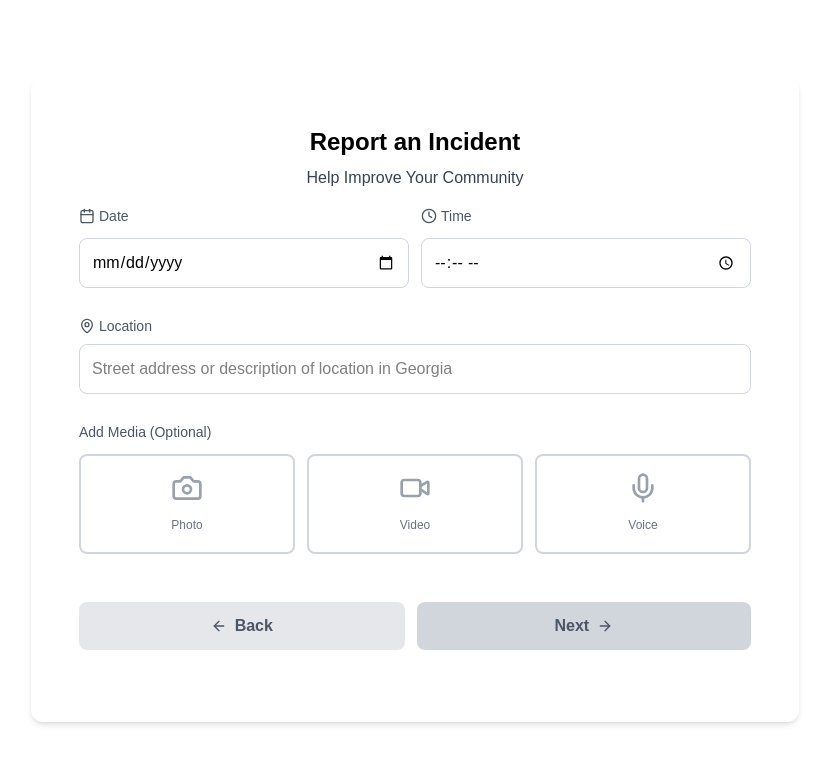
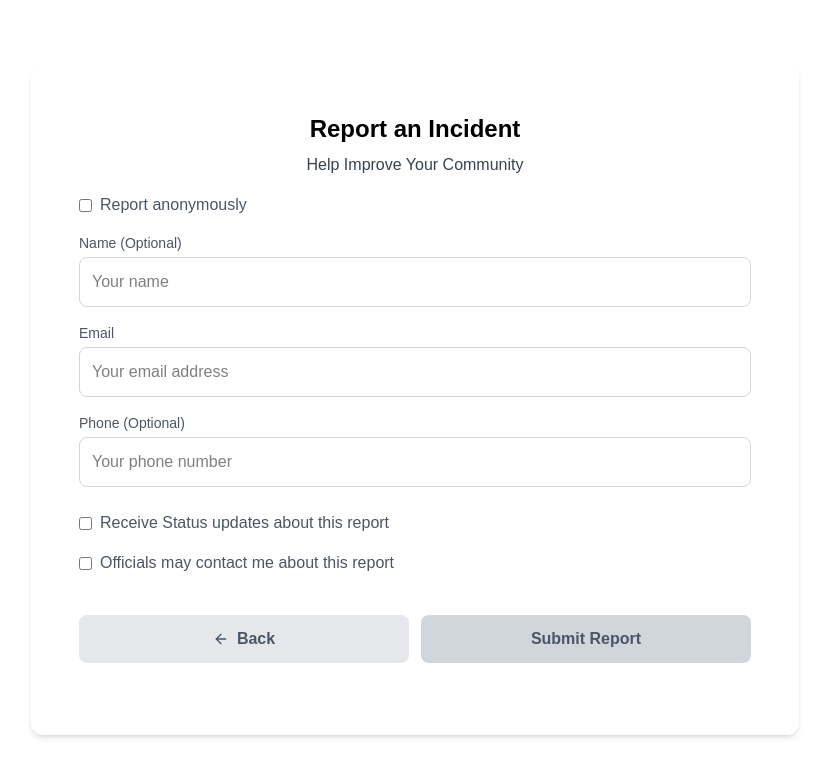
Before and after one commit to Trinity6264/citizen-reporting-app, a Next.js app: page / in a window 1280 px wide. Shown: the top 776 px of the page, without its empty margins (225-1055 px from the left). Built offline with nearby package versions, Linux system fonts and the light colour scheme.

Commit message:
Refactor incident reporting steps: update imports and enhance ThirdStep component with additional checkboxes and buttons

```diff
--- a/src/app/page.tsx
+++ b/src/app/page.tsx
@@ -1,7 +1,7 @@
 'use client';
 
-import SecondStep from "@/components/SecondStep";
-// import ThirdStep from "@/components/ThirdStep";
+// import SecondStep from "@/components/SecondStep";
+import ThirdStep from "@/components/ThirdStep";
 
 // import FirstStep from "@/components/first_step";
 
@@ -20,10 +20,10 @@ export default function Home() {
           {/* <FirstStep/> */}
 
           {/* Second incident step */}
-          <SecondStep/>
+          {/* <SecondStep/> */}
 
           {/* Third incident step */}
-          {/* <ThirdStep /> */}
+          <ThirdStep />
         </div>
       </div>
 
--- a/src/components/FirstStep.tsx
+++ b/src/components/FirstStep.tsx
@@ -57,7 +57,7 @@ const FirstStep = () => {
                 <button
                     onClick={() => { }}
                     // disabled={!!errors.incidentType || !formData.incidentType}
-                    className={`px-8 py-3 rounded-lg w-full flex items-center justify-center bg-gray-300 text-gray-600 cursor-not-allowed`}
+                    className={`px-4 md:px-8 py-3 rounded-lg w-full flex items-center justify-center bg-gray-300 text-gray-600 cursor-not-allowed`}
                     // ${!errors.incidentType && formData.incidentType
                     //   ? 'bg-blue-500 text-white hover:bg-blue-600 transition-colors'
                     //   : 'bg-gray-300 text-gray-600 cursor-not-allowed'
--- a/src/components/SecondStep.tsx
+++ b/src/components/SecondStep.tsx
@@ -90,7 +90,7 @@ const SecondStep = () => {
                 <button
                     onClick={() => { }}
                     // disabled={!!errors.incidentType || !formData.incidentType}
-                    className={`px-6 py-3 bg-gray-200 w-full  hover:bg-gray-300 transition-colors rounded-lg flex items-center justify-center text-gray-600 cursor-pointer font-semibold`}
+                    className={`px-4 md:px-8 py-3 bg-gray-200 w-full  hover:bg-gray-300 transition-colors rounded-lg flex items-center justify-center text-gray-600 cursor-pointer font-semibold`}
                     // ${!errors.incidentType && formData.incidentType
                     //   ? 'bg-blue-500 text-white hover:bg-blue-600 transition-colors'
                     //   : 'bg-gray-300 text-gray-600 cursor-not-allowed'
@@ -104,7 +104,7 @@ const SecondStep = () => {
                 <button
                     onClick={() => { }}
                     // disabled={!!errors.incidentType || !formData.incidentType}
-                    className={`px-8 py-3 rounded-lg w-full flex font-semibold items-center justify-center bg-gray-300 text-gray-600 cursor-not-allowed`}
+                    className={`px-4 md:px-8 py-3 rounded-lg w-full flex font-semibold items-center justify-center bg-gray-300 text-gray-600 cursor-not-allowed`}
                     // ${!errors.incidentType && formData.incidentType
                     //   ? 'bg-blue-500 text-white hover:bg-blue-600 transition-colors'
                     //   : 'bg-gray-300 text-gray-600 cursor-not-allowed'
--- a/src/components/ThirdStep.tsx
+++ b/src/components/ThirdStep.tsx
@@ -1,3 +1,4 @@
+import { ArrowLeft } from 'lucide-react'
 import React from 'react'
 
 const ThirdStep = () => {
@@ -62,7 +63,58 @@ const ThirdStep = () => {
                 />
             </div>
 
+            <div className="flex items-center mb-4">
+                <input
+                    type="checkbox"
+                    id="isAnonymous"
+                    name="isAnonymous"
+                    // checked={formData.isAnonymous}
+                    // onChange={handleChange}
+                    className="mr-2 rounded-md border-gray-300 focus:ring-blue-500"
+                />
+                <label className='text-gray-600'>Receive Status updates about this report  </label>
+            </div>
+            <div className="flex items-center mb-4">
+                <input
+                    type="checkbox"
+                    id="isAnonymous"
+                    name="isAnonymous"
+                    // checked={formData.isAnonymous}
+                    // onChange={handleChange}
+                    className="mr-2 rounded-md border-gray-300 focus:ring-blue-500"
+                />
+                <label className='text-gray-600'>Officials may contact me about this report</label>
+            </div>
 
+            <div className="w-full mt-6 flex gap-3">
+                <button
+                    onClick={() => { }}
+                    // disabled={!!errors.incidentType || !formData.incidentType}
+                    className={`px-4 md:px-8 py-3 bg-gray-200 w-full  hover:bg-gray-300 transition-colors rounded-lg flex items-center justify-center text-gray-600 cursor-pointer font-semibold`}
+                    // ${!errors.incidentType && formData.incidentType
+                    //   ? 'bg-blue-500 text-white hover:bg-blue-600 transition-colors'
+                    //   : 'bg-gray-300 text-gray-600 cursor-not-allowed'
+                    // }`
+                    // }
+                    type="button"
+                >
+                    <ArrowLeft className="mr-2 w-4 h-4" />
+                    Back
+                </button>
+                <button
+                    onClick={() => { }}
+                    // disabled={!!errors.incidentType || !formData.incidentType}
+                    className={`px-4 md:px-8 py-3 rounded-lg w-full flex font-semibold items-center justify-center bg-gray-300 text-gray-600 cursor-not-allowed`}
+                    // ${!errors.incidentType && formData.incidentType
+                    //   ? 'bg-blue-500 text-white hover:bg-blue-600 transition-colors'
+                    //   : 'bg-gray-300 text-gray-600 cursor-not-allowed'
+                    // }`
+                    // }
+                    type="button"
+                >
+                    Submit Report
+                </button>
+            </div>
 
         </div>
     )
```
